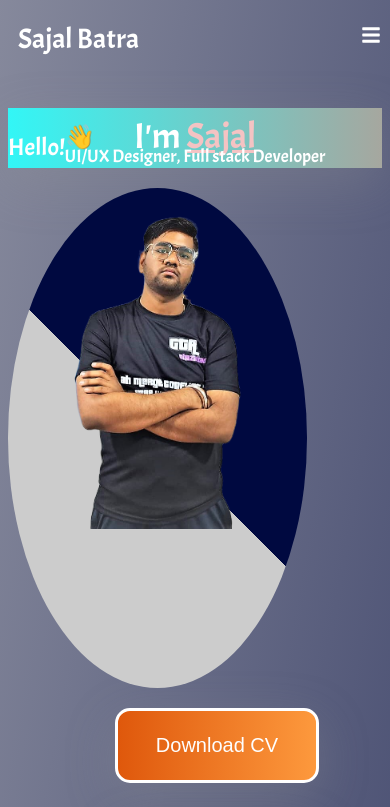
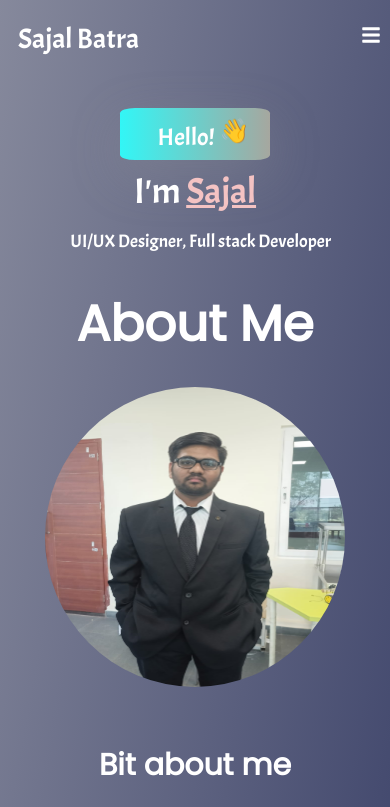
Before and after one commit to sajalbatra/sajal-batra, a React (Create React App) app: page / in a window 390 px wide. Shown: the top 807 px of the page. Built offline with nearby package versions, Linux system fonts and the light colour scheme; a web font is replaced by a local one.

Commit message:
Responsiveness  added

```diff
--- a/src/Components/Domain/domain.css
+++ b/src/Components/Domain/domain.css
@@ -6,6 +6,7 @@ border-radius: 50px;
 background: var(--pp2-orange, linear-gradient(214deg, #EA5F5F 6.04%, #EA5 92.95%));
 box-shadow: 0px 5px 4px 0px rgba(0, 0, 0, 0.25);
 cursor: pointer;
+margin-top: 20px;
 }
 .domain-main-div img{
     margin-top:5% ;
--- a/src/Components/Header/Header.jsx
+++ b/src/Components/Header/Header.jsx
@@ -44,12 +44,14 @@ const Header = () => {
         )}
         {!isMobile && (
           <>
+
             <p>Home</p>
             <p>About</p>
             <p>Skills</p>
             <p>Projects</p>
             <p>Resume</p>
             <p className="header-desktop-right-last-element">Contact Me</p>
+
           </>
         )}
       </div>
--- a/src/Components/Header/header.css
+++ b/src/Components/Header/header.css
@@ -52,17 +52,39 @@
     color: #FFF;
     top: 30px;
     right: 1px;
+    padding-bottom: 100px;
 }
+
 @media  (max-width: 768px) {
     .header-desktop-left {
         left: 10px;
         top: 0;
     }
     .mobile-toggle{
+        z-index: 2;
         top: 32px;
         right: 1px;
         width: 20px;
         height: 20px ;
     }
+    .mobile-menu{
+        z-index: 1;
+        width: 120px;
+        height: 350px;
+        /* background: var(--pp2-orange, linear-gradient(214deg, #EA5F5F 6.04%, #EA5 92.95%)); */
+        /* filter: blur(10px); */
+        /* background-color: black; */
+        /* border-radius: 10% 10% 0 0 ; */
+        margin-top: 20px;
+        padding-top: 0px;
+    }
+    .mobile-menu p{
+        /* filter: blur(-50px); */
+        /* color: #ffd700;  */
+        color: #000;
+ }
+ /* .mobile-menu.open {
+    transform: translateY(1000px);
+} */
 
 }
--- a/src/Components/Home/home.css
+++ b/src/Components/Home/home.css
@@ -21,13 +21,13 @@
   font-style: normal;
   font-weight: 400;
   text-align: center;
-  top: -11px;
-  padding-left: 43px;
+  top: -17px;
+  padding-left: 33px;
 }
 .home-left-div-hello span {
   position: absolute;
-  margin-top: -10px;
-  margin-left: 80px;
+  margin-top: -6px;
+  margin-left: 10px;
 }
 .home-left-div-name {
   color: #fff;
@@ -124,33 +124,40 @@
 
 @media (max-width: 768px) {
   .home-main-div {
+
     flex-direction: column;
     align-items: center;
     margin-top: 100px;
   }
-
   .home-left-div {
+    /* position: relative; */
+    flex-direction: column;
+    align-items: center;
     position: static;
     border-radius: 0;
-    width: auto;
-    height: auto;
+    width: 40%;
+    height: 52px;
     margin: 20px 0;
+    margin-left: 30%;
     text-align: center;
+    border-radius: 10%;
   }
 
   .home-left-div-hello {
+    /* position: absolute; */
     font-size: 24px;
-    top: 0;
+    top: -10px;
     padding-left: 0;
+    left: 40%;
   }
 
   .home-left-div-hello span {
-    margin-left: 0;
+    margin-left: 5px;
   }
 
   .home-left-div-name {
     font-size: 36px;
-    padding-top: 5px;
+    padding-top: 60px;
   }
 
   .home-left-div-name span {
@@ -158,10 +165,13 @@
   }
 
   .home-left-div-bio {
+    margin-left: -50px;
     font-size: 18px;
+    padding-top:30px;
   }
 
   .home-right-div {
+    display: none;
     width: 80%;
     margin: 20px auto;
     margin-left: 0;
@@ -169,6 +179,7 @@
   }
 
   .home-buttons {
+    display: none;
     flex-direction: column;
     align-items: center;
     margin-top: 20px;
```
